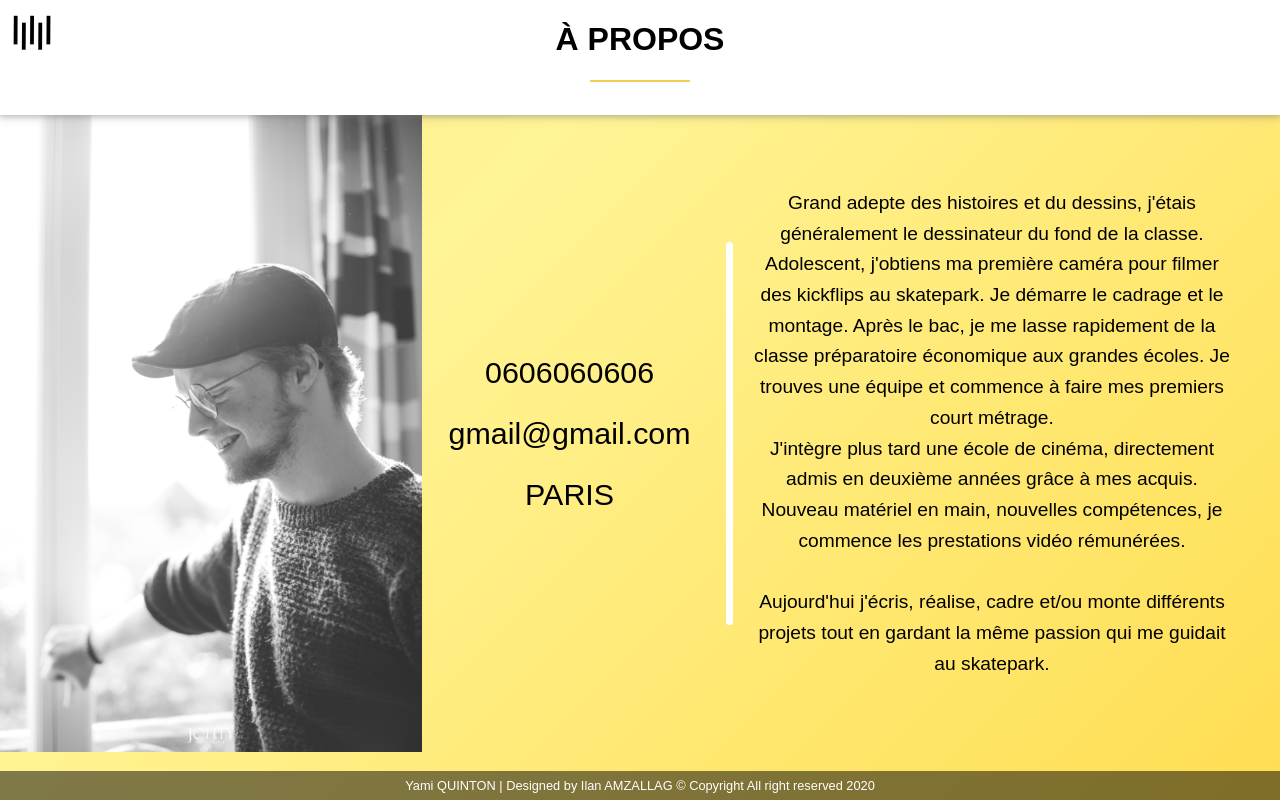
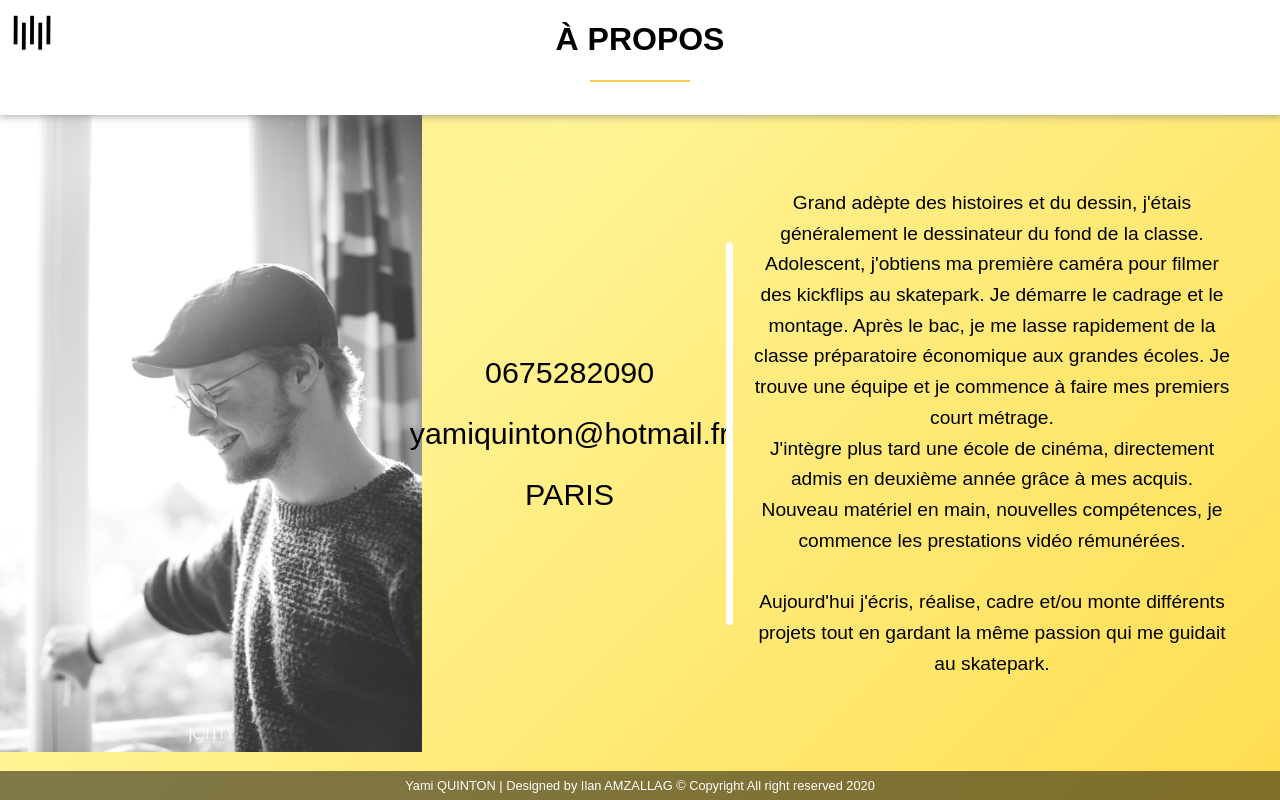
Before and after one commit to IlanAMG/site-yami, a React (Create React App) app: page /apropos in a window 1280 px wide. Built offline with nearby package versions, Linux system fonts and the light colour scheme.

Commit message:
site-yami-v1.0.7

```diff
--- a/src/composants/apropos/Apropos.js
+++ b/src/composants/apropos/Apropos.js
@@ -41,13 +41,13 @@ export default class Apropos extends Component {
                 </div>
                 <div className={`section${this.state.BoutonClick? ' blur': ''}`}>
                     <img className='profil' src={photoprofil} alt='profil'/>
-                    <p className='contact'>0606060606<br/>gmail@gmail.com<br/>PARIS</p>
+                    <p className='contact'>0675282090<br/>yamiquinton@hotmail.fr<br/>PARIS</p>
                     <span className={`separator-profil${this.state.BoutonClick? ' blur': ''}`}></span>
                     <p className='text'>
-Grand adepte des histoires et du dessins, j'étais généralement le dessinateur du fond de la classe.
+Grand adèpte des histoires et du dessin, j'étais généralement le dessinateur du fond de la classe.
 Adolescent, j'obtiens ma première caméra pour filmer des kickflips au skatepark. Je démarre le cadrage et le montage.
-Après le bac, je me lasse rapidement de la classe préparatoire économique aux grandes écoles. Je trouves une équipe et commence à faire mes premiers court métrage.
-<br/>J'intègre plus tard une école de cinéma, directement admis en deuxième années grâce à mes acquis.
+Après le bac, je me lasse rapidement de la classe préparatoire économique aux grandes écoles. Je trouve une équipe et je commence à faire mes premiers court métrage.
+<br/>J'intègre plus tard une école de cinéma, directement admis en deuxième année grâce à mes acquis.
 Nouveau matériel en main, nouvelles compétences, je commence les prestations vidéo rémunérées.<br/><br/>
 
 Aujourd'hui j'écris, réalise, cadre et/ou monte différents projets tout en gardant la même passion qui me guidait au skatepark.
```
